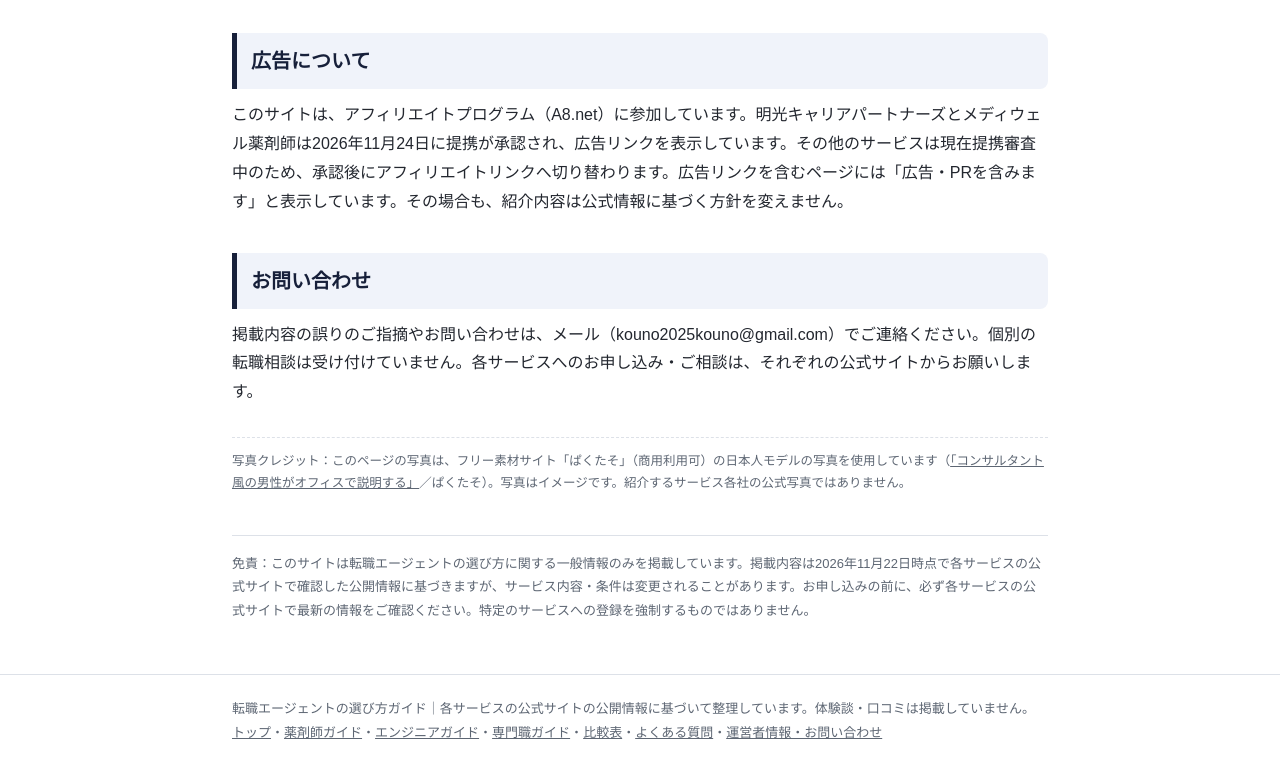
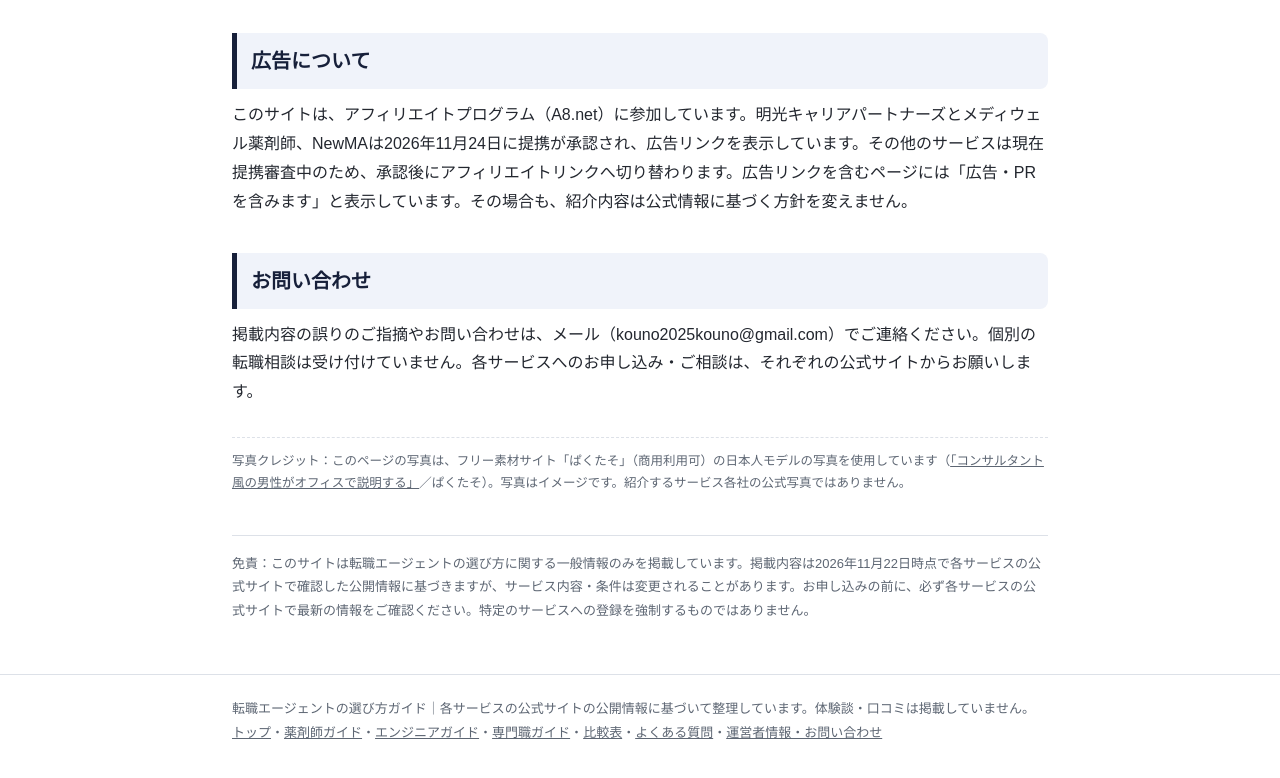
Before and after one commit to ruirui-kouno/career-guide, a plain HTML site: page about.html in a window 1280 px wide. Shown: the part 1404-2182 px from the top of the page. Drawn offline with Linux system fonts and the light colour scheme.

Commit message:
Update career-guide about.html

```diff
--- a/about.html
+++ b/about.html
@@ -120,7 +120,7 @@
 </ul>
 
 <h2>広告について</h2>
-<p>このサイトは、アフィリエイトプログラム（A8.net）に参加しています。明光キャリアパートナーズとメディウェル薬剤師は2026年11月24日に提携が承認され、広告リンクを表示しています。その他のサービスは現在提携審査中のため、承認後にアフィリエイトリンクへ切り替わります。広告リンクを含むページには「広告・PRを含みます」と表示しています。その場合も、紹介内容は公式情報に基づく方針を変えません。</p>
+<p>このサイトは、アフィリエイトプログラム（A8.net）に参加しています。明光キャリアパートナーズとメディウェル薬剤師、NewMAは2026年11月24日に提携が承認され、広告リンクを表示しています。その他のサービスは現在提携審査中のため、承認後にアフィリエイトリンクへ切り替わります。広告リンクを含むページには「広告・PRを含みます」と表示しています。その場合も、紹介内容は公式情報に基づく方針を変えません。</p>
 
 <h2>お問い合わせ</h2>
 <p>掲載内容の誤りのご指摘やお問い合わせは、メール（kouno2025kouno@gmail.com）でご連絡ください。個別の転職相談は受け付けていません。各サービスへのお申し込み・ご相談は、それぞれの公式サイトからお願いします。</p>
```
